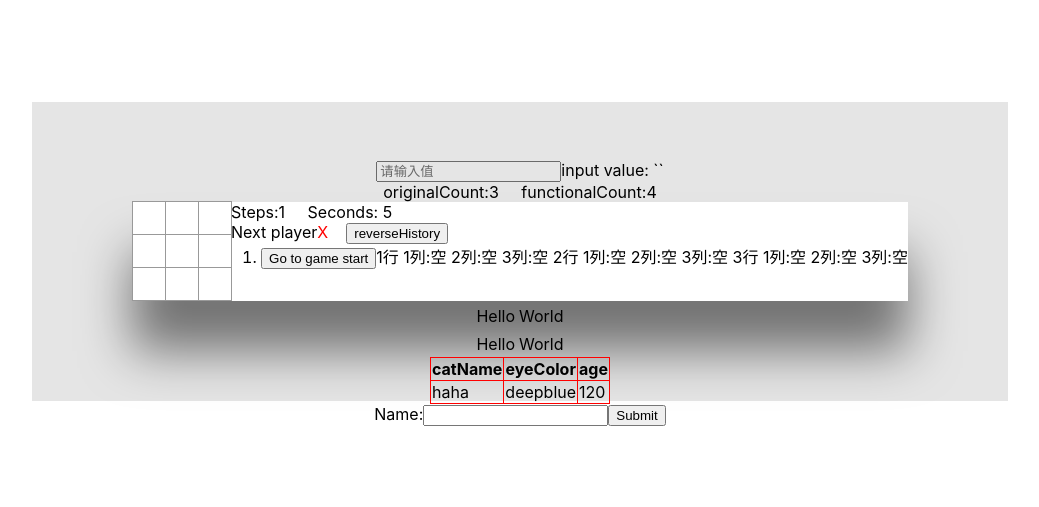
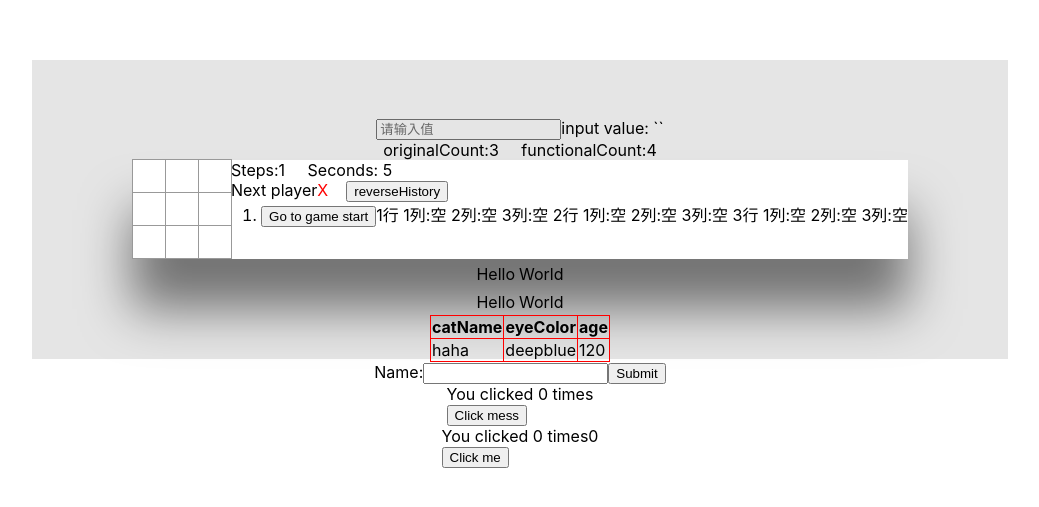
Before and after one commit to zl7261/react-tutorial, a React (Create React App) app: page / in a window 1280 px wide. Shown: the part 107-614 px from the top of the page, without its empty margins (120-1159 px from the left). Built offline with nearby package versions, Linux system fonts and the light colour scheme.

Commit message:
basic react hook function

```diff
--- a/src/App.tsx
+++ b/src/App.tsx
@@ -10,6 +10,8 @@
 import {TableFragment} from './feature/TableFragment'
 import {CatComponent} from './feature/DefaultCat'
 import {NameForm} from './feature/NameForm'
+import {StateExample} from './hook/StateExample'
+import {EffectExample} from './hook/EffectExample'
 
 const App: React.FC = () => {
     return (
@@ -35,6 +37,8 @@
             <TableFragment/>
             <CatComponent catName={'haha'}/>
             <NameForm/>
+            <StateExample/>
+            <EffectExample/>
         </div>
     )
 }
--- /dev/null
+++ b/src/hook/EffectExample.tsx
@@ -0,0 +1,25 @@
+import React, {useEffect, useState} from 'react'
+
+export function EffectExample() {
+    const [click, setClick] = useState(0)
+    const [state, setState] = useState(0)
+    useEffect(() => {
+        document.title = `Clicked ${click} times`
+    }, [click])
+
+    return (
+        <div>
+            <p>
+                You clicked {click} times
+                {state}
+            </p>
+            <button onClick={() => {
+                setClick(click + 1)
+                setState(state + 1)
+            }}>
+                Click me
+            </button>
+        </div>
+    )
+
+}
--- /dev/null
+++ b/src/hook/StateExample.tsx
@@ -0,0 +1,15 @@
+import React, {useState} from 'react'
+
+export function StateExample() {
+    // 声明一个叫 “count” 的 state 变量。
+    const [count, setCount] = useState(0);
+
+    return (
+        <div>
+            <p>You clicked {count} times</p>
+            <button onClick={() => setCount(count + 1)}>
+                Click mess
+            </button>
+        </div>
+    );
+}
```
Lines whose indentation alone changed are shown as unchanged.
